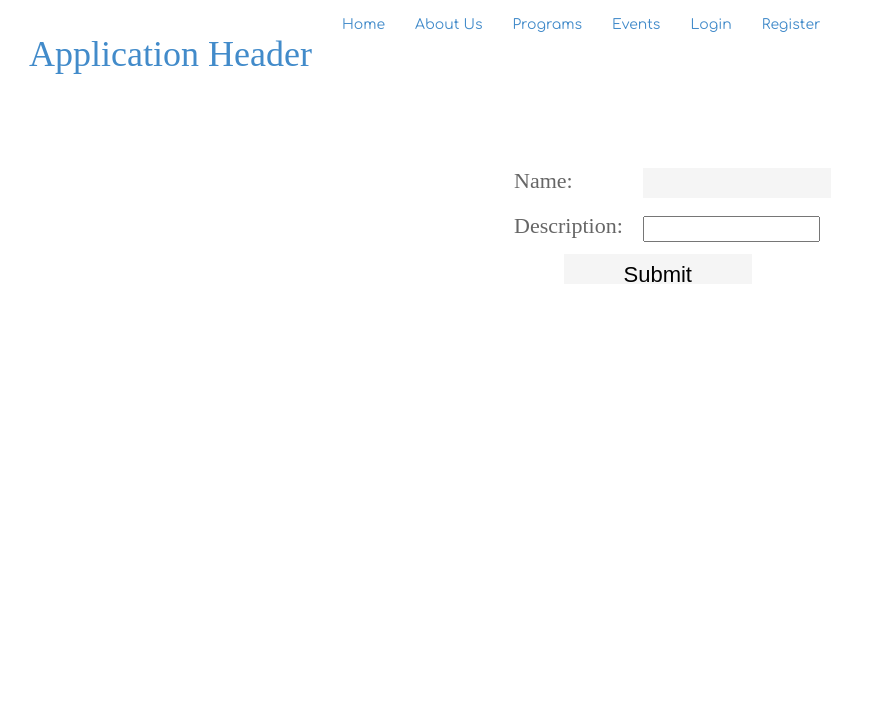
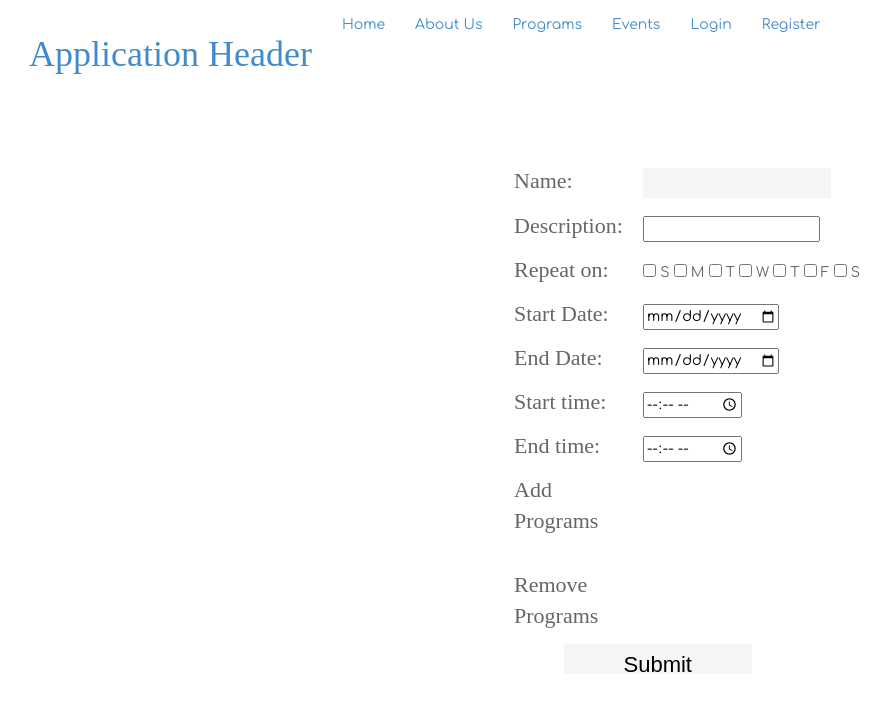
Before and after one commit to cool-beans/Team65_buffer, a Django app: template app/templates/final_project/event_edit.html in a window 1280 px wide; the page is wider, and only the part inside the window is pictured. Shown: the top 711 px of that part, without its empty margins (1-891 px from the left). Run offline with Django 3.2, Linux system fonts and the light colour scheme; the template is opened without the code that fills it, so the values that code supplies are empty; some libraries are stand-ins or nearby versions; some web fonts are replaced.

Commit message:
Merge conflict

```diff
--- a/app/templates/final_project/partials/event_form.html
+++ b/app/templates/final_project/partials/event_form.html
@@ -1,8 +1,24 @@
 <form  method="post" class="event_form">
    <label>Name:</label>
-   <input type="text" name="name" value="{{ event.name }}"><br />
+   <input type="text" name="name"><br />
    <label>Description:</label>
-   <input type="textarea" name="description" value="{{ event.description }}"><br />
+   <input type="textarea" name="description"><br />
+   <label>Repeat on:</label>
+   <input type="checkbox" name="Sunday"> S
+   <input type="checkbox" name="Monday"> M
+   <input type="checkbox" name="Tuesday"> T
+   <input type="checkbox" name="Wednesday"> W
+   <input type="checkbox" name="Thursday"> T
+   <input type="checkbox" name="Friday"> F
+   <input type="checkbox" name="Saturday"> S
+   <br />
+   <label>Start Date:</label>
+   <input type="date" name="start_date"><br />
+   <label>End Date:</label>
+   <input type="date" name="start_date"><br />
+   <label> Start time: </label> <input type="time" name="start_time"><br />
+   <label> End time:</label> <input type="time" name="end_time"><br />
+   {% include 'final_project/partials/add_remove_program_form_partial.html' %}
    <input type="submit" value="Submit" />
    <input type="hidden" name="next" value="{{ next }}" />
    {% csrf_token %}
```
Also changed, not shown: app/templates/final_project/partials/member_form.html (+2 -10 lines), 4 other files.
